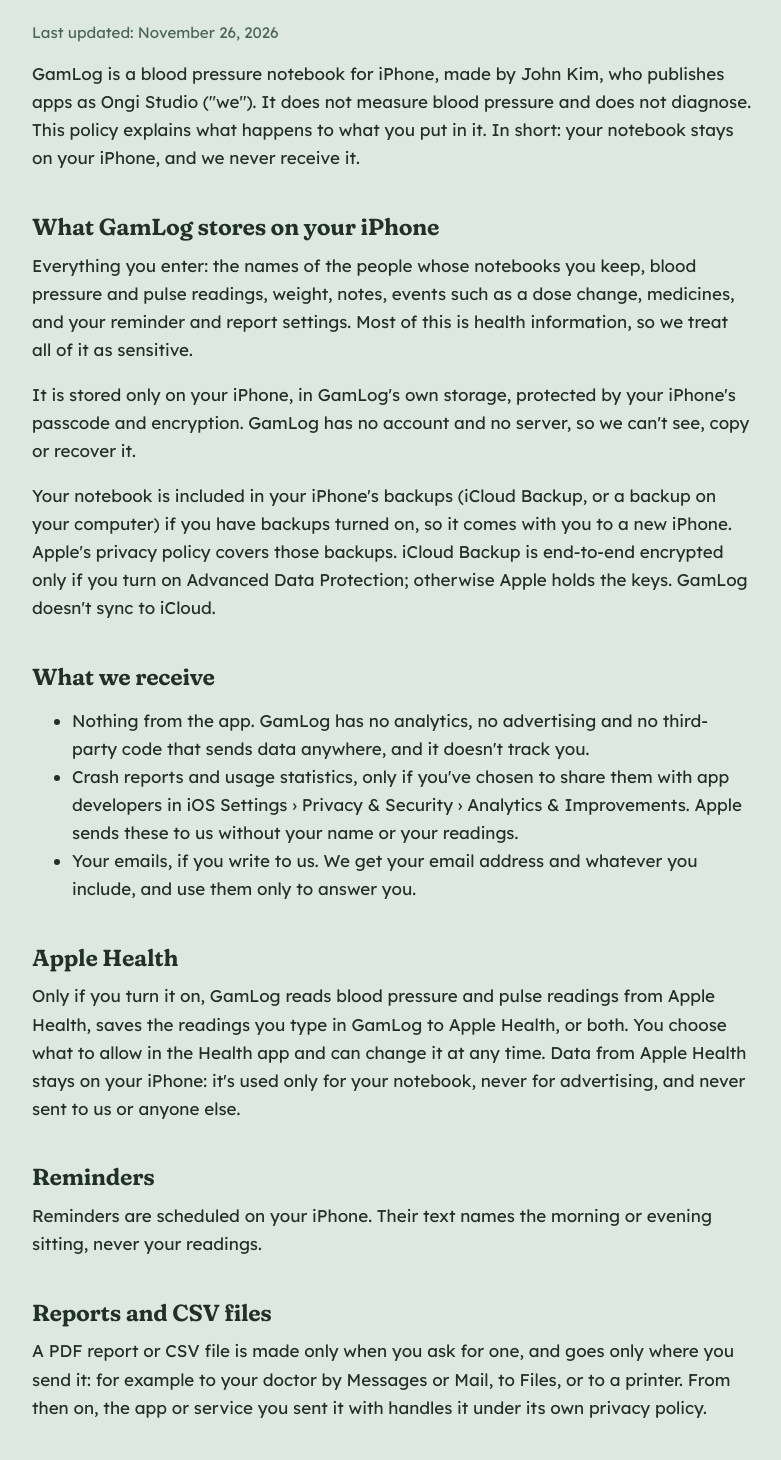
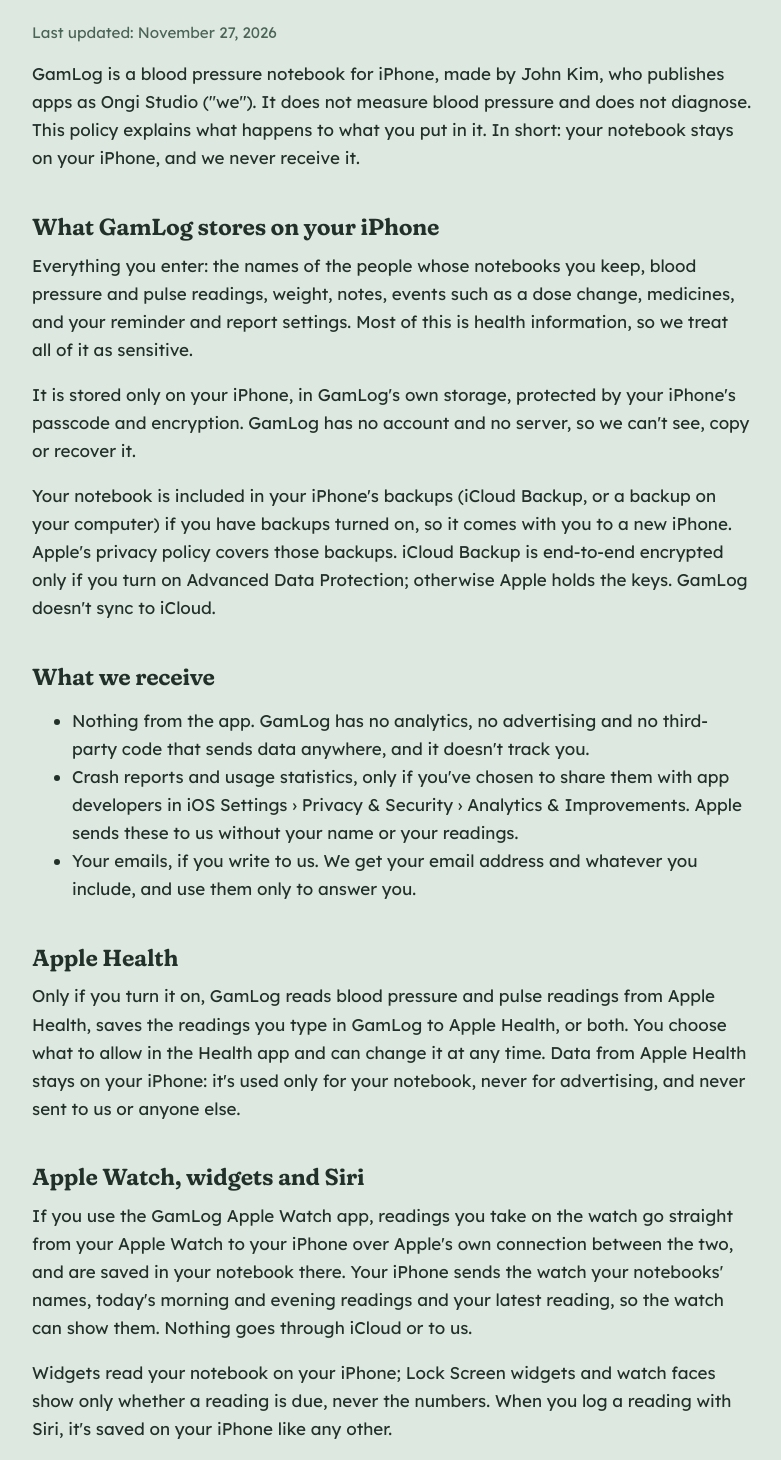
Before and after one commit to johnkim1x4/ongistudio, a plain HTML site: page gamlog/privacy/index.html in a window 1280 px wide. Shown: the part 194-1654 px from the top of the page, without its empty margins (248-1029 px from the left). Drawn offline with Linux system fonts and the light colour scheme.

Commit message:
GamLog privacy: Apple Watch, widgets and Siri (November 27, 2026)
Synced from bp-log (scripts/sync_privacy.py): readings from the Apple Watch
go straight to the iPhone over Apple's connection, never iCloud or us; the
iPhone sends the watch names, today's readings and the latest one; Lock Screen
widgets and watch faces show status only. Jua subset refreshed for the new
Korean syllables.

Co-Authored-By: Claude Opus 4.8 <noreply@anthropic.com>

```diff
--- a/gamlog/privacy/index.html
+++ b/gamlog/privacy/index.html
@@ -31,7 +31,7 @@
 <main id="main" class="doc">
   <div class="narrow">
     <h1>GamLog privacy policy</h1>
-    <p class="updated">Last updated: November 26, 2026</p>
+    <p class="updated">Last updated: November 27, 2026</p>
     <p>GamLog is a blood pressure notebook for iPhone, made by John Kim, who publishes apps as Ongi Studio ("we"). It does not measure blood pressure and does not diagnose. This policy explains what happens to what you put in it. In short: your notebook stays on your iPhone, and we never receive it.</p>
     <h2>What GamLog stores on your iPhone</h2>
     <p>Everything you enter: the names of the people whose notebooks you keep, blood pressure and pulse readings, weight, notes, events such as a dose change, medicines, and your reminder and report settings. Most of this is health information, so we treat all of it as sensitive.</p>
@@ -45,6 +45,9 @@
     </ul>
     <h2>Apple Health</h2>
     <p>Only if you turn it on, GamLog reads blood pressure and pulse readings from Apple Health, saves the readings you type in GamLog to Apple Health, or both. You choose what to allow in the Health app and can change it at any time. Data from Apple Health stays on your iPhone: it's used only for your notebook, never for advertising, and never sent to us or anyone else.</p>
+    <h2>Apple Watch, widgets and Siri</h2>
+    <p>If you use the GamLog Apple Watch app, readings you take on the watch go straight from your Apple Watch to your iPhone over Apple's own connection between the two, and are saved in your notebook there. Your iPhone sends the watch your notebooks' names, today's morning and evening readings and your latest reading, so the watch can show them. Nothing goes through iCloud or to us.</p>
+    <p>Widgets read your notebook on your iPhone; Lock Screen widgets and watch faces show only whether a reading is due, never the numbers. When you log a reading with Siri, it's saved on your iPhone like any other.</p>
     <h2>Reminders</h2>
     <p>Reminders are scheduled on your iPhone. Their text names the morning or evening sitting, never your readings.</p>
     <h2>Reports and CSV files</h2>
```
Also changed, not shown: gamlog/privacy/health-data/index.html (+2 -2 lines), gamlog/privacy/ko/index.html (+2 -1 lines), assets/fonts/jua-subset.txt, assets/fonts/jua-subset.woff2.
